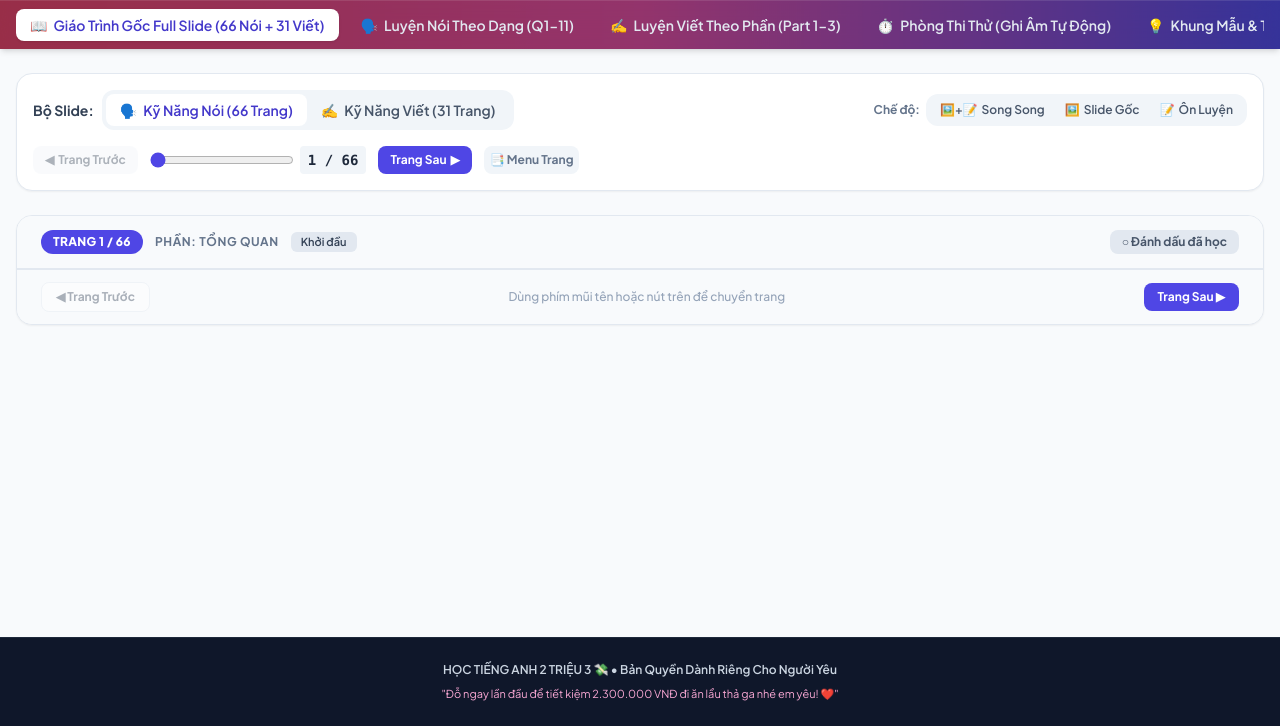
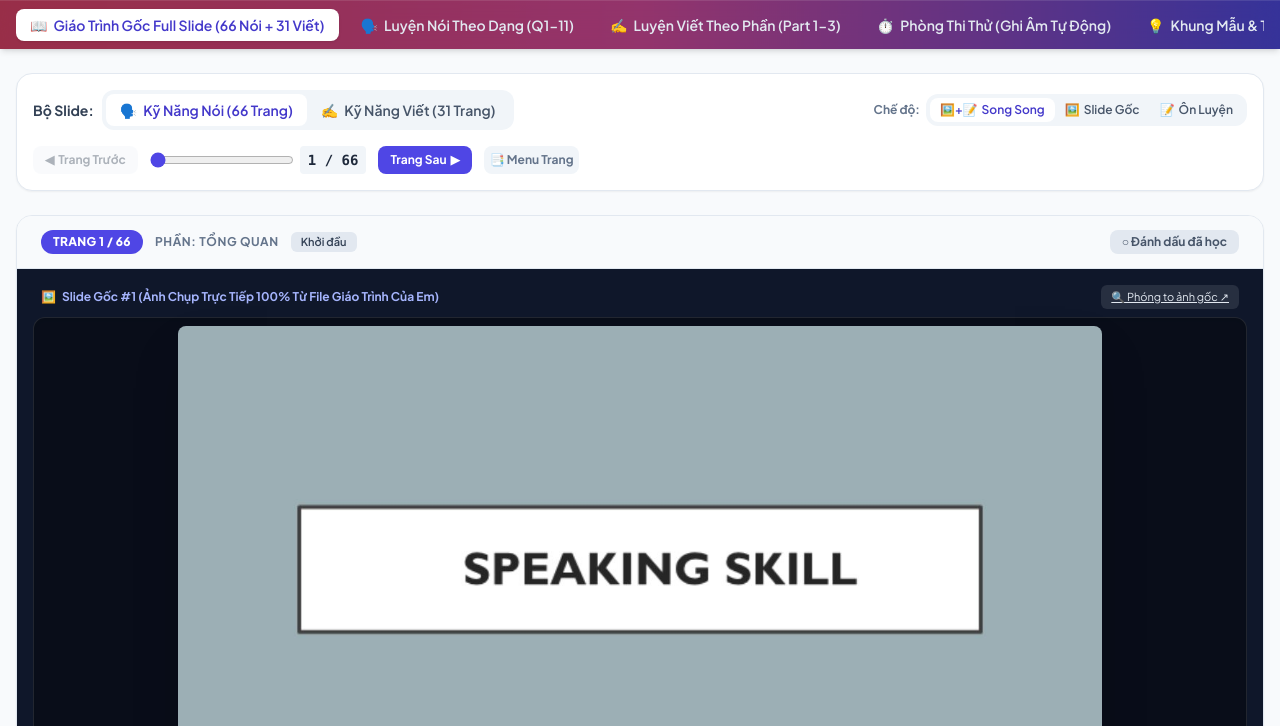
Before and after one commit to tuducluong098-ux/hoctienganh, a plain HTML site: page index.html in a window 1280 px wide. Shown: the part 74-800 px from the top of the page. Drawn offline with nearby package versions, Linux system fonts and the light colour scheme.

Commit message:
fix: Hien thi slide goc 100% tren Slide Master Viewer, khac phuc loi trang trong

```diff
--- a/index.html
+++ b/index.html
@@ -267,25 +267,27 @@
           </div>
 
           <!-- ORIGINAL SLIDE VIEWER (100% GỐC TỪ FILE BÀI GIẢNG PDF) -->
-          <div v-if="slideViewMode === 'split' || slideViewMode === 'image'" class="relative border-b border-slate-300 bg-slate-950 p-2 sm:p-4 flex flex-col items-center justify-center">
-            <div class="w-full flex items-center justify-between mb-2 px-2 text-xs text-slate-400">
+          <div v-if="!slideViewMode || slideViewMode === 'split' || slideViewMode === 'image'" class="relative border-b border-slate-300 bg-slate-900 p-2 sm:p-4 flex flex-col items-center justify-center">
+            <div class="w-full flex items-center justify-between mb-2 px-2 text-xs text-slate-300">
               <span class="font-bold flex items-center gap-1.5 text-indigo-300">
                 <span>🖼️</span> Slide Gốc #{{ currentSlide.page }} (Ảnh Chụp Trực Tiếp 100% Từ File Giáo Trình Của Em)
               </span>
-              <a :href="currentSlide.slideImage" target="_blank" class="hover:text-white underline text-[11px] flex items-center gap-1 text-slate-300">
-                <span>Phóng to ảnh ↗</span>
+              <a :href="currentSlide.slideImage" target="_blank" class="hover:text-white underline text-[11px] flex items-center gap-1 text-slate-200 bg-white/10 px-2.5 py-1 rounded-md transition">
+                <span>🔍 Phóng to ảnh gốc ↗</span>
               </a>
             </div>
-            <img
-              :src="currentSlide.slideImage"
-              :alt="currentSlide.title"
-              class="max-h-[500px] w-auto max-w-full rounded-lg object-contain shadow-2xl border border-slate-800"
-              loading="lazy"
-            />
+            <div class="w-full flex justify-center bg-black/40 rounded-xl p-2 border border-white/10 shadow-inner">
+              <img
+                :src="currentSlide.slideImage"
+                :alt="currentSlide.title"
+                class="max-h-[520px] w-auto max-w-full rounded-lg object-contain shadow-2xl"
+                loading="eager"
+              />
+            </div>
           </div>
 
           <!-- SLIDE BODY: INTERACTIVE BREAKDOWN & STUDY TOOLS -->
-          <div v-if="slideViewMode === 'split' || slideViewMode === 'detail'" class="p-6 md:p-8 space-y-6">
+          <div v-if="!slideViewMode || slideViewMode === 'split' || slideViewMode === 'detail'" class="p-6 md:p-8 space-y-6">
 
             <!-- SLIDE TITLE -->
             <h3 class="text-xl md:text-2xl font-black text-slate-800 tracking-tight">
@@ -1620,6 +1622,7 @@
           activeTab,
           slideSet,
           currentSlideNum,
+          slideViewMode,
           maxSlideNum,
           currentSlide,
           showSlideGrid,
```
